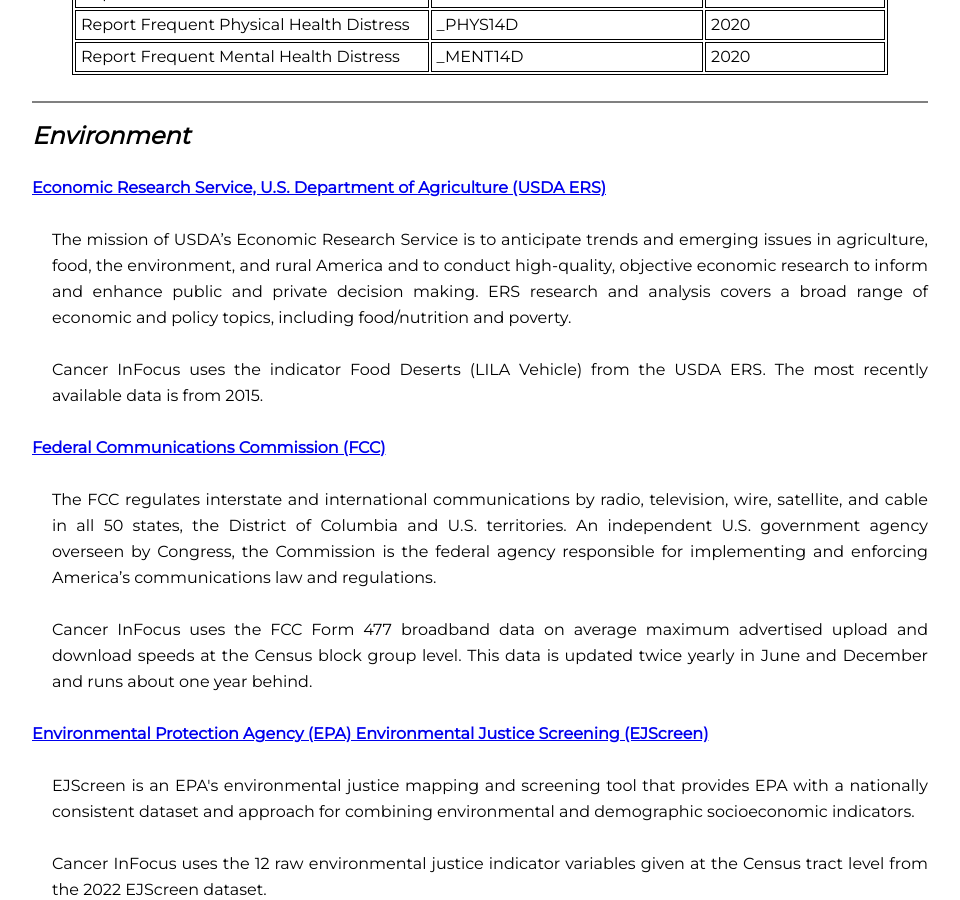
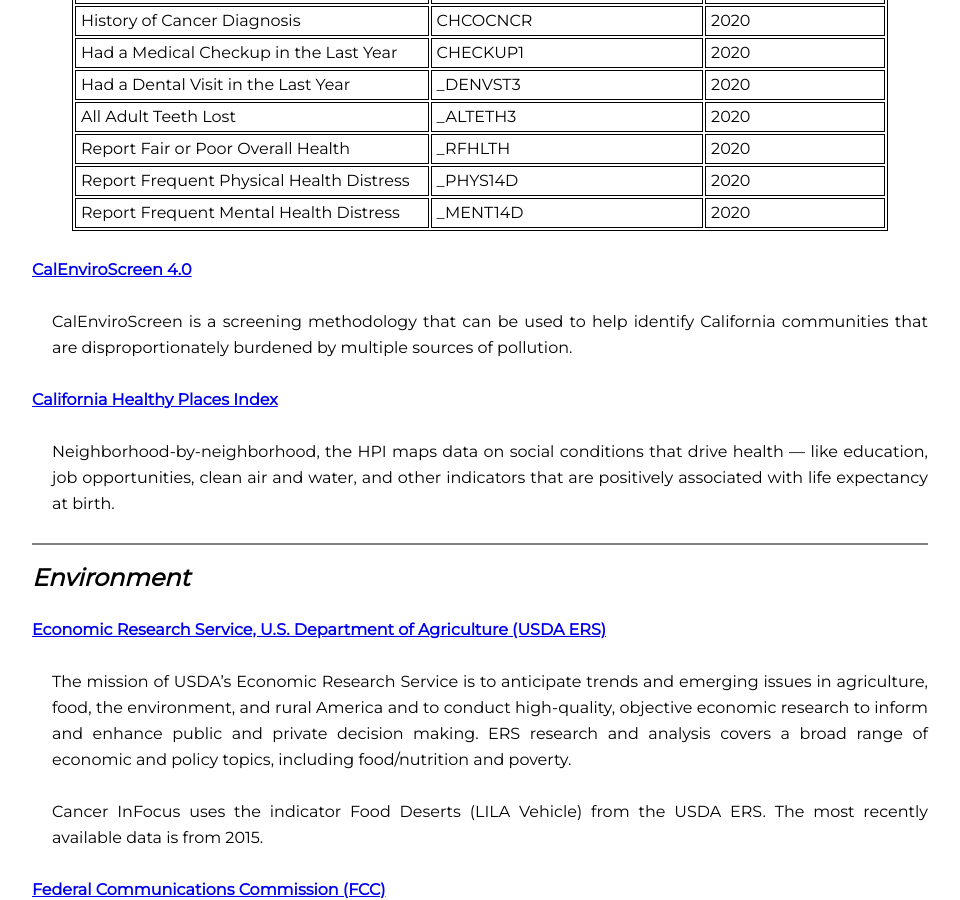
Before and after one commit to hdscalecollab/hdscalecollab.github.io, a Jekyll site: the page info/cancerInFocus_COH_dataSource.html, which Jekyll copies as it is, in a window 1280 px wide and 900 px high, scrolled down 4498 px. Shown: the whole window, without its empty margins (160-1120 px from the left). Built offline with Jekyll 4.4.1, drawn with Linux system fonts in a browser that asks for light colours; some of the changed text lies outside the part shown.

Commit message:
Added references to California Health Maps, CalEnviroScreen, and California Healthy Places Index

```diff
--- a/info/cancerInFocus_COH_dataSource.html
+++ b/info/cancerInFocus_COH_dataSource.html
@@ -51,7 +51,7 @@
 
     <h2><strong><em>Cancer Incidence and Mortality</em></strong></h2>
 
-    <h4><a href="https://statecancerprofiles.cancer.gov/index.html" target="_blank" rel="noreferrer noopener">State Cancer Profiles (SCP)</a></h4>
+    <h4><a href="https://statecancerprofiles.cancer.gov/index.html" target="_blank" rel="noreferrer noopener">State Cancer Profiles (SCP) County-level data</a></h4>
 
     <p>SCP is an interactive map engine produced in collaboration between the National Cancer Institute and Centers for Disease Control and Prevention. It was developed with the idea to provide a geographic profile of cancer burden in the United States and reveal geographic disparities in cancer incidence, mortality, risk factors for cancer, and cancer screening, across different population subgroups. The target audiences are health planners, policy makers, and cancer information providers who need quick and easy access to cancer related data and maps to inform and prioritize investments in cancer control.</p>
 
@@ -59,7 +59,11 @@
 
     <p>Cancer mortality data from SCP used in Cancer InFocus comes from the National Vital Statistics System public use data file. The most recently available mortality data are the 5-year age-adjusted mortality rates per 100,000 people for 2016-2020.</p>
 
-    <hr>
+    <h4><a href="https://www.californiahealthmaps.org/" target="_blank" rel="noreferrer noopener">California Health Maps Cancer Incidence Zone data</a></h4>
+
+	<p>California Health Maps is an interactive mapping tool of health data for geographies smaller than the county level in California. You can map cancer incidence for 12 of the most common invasive cancer sites and filter by sex and race/ethnicity.</p>
+
+	<hr>
 
     <h2><strong><em>Sociodemographics, Economics & Insurance, and Housing &amp; Transportation</em></strong></h2>
 
@@ -409,6 +413,14 @@
       </table>
     </figure>
 
+    <h4><a href="https://oehha.ca.gov/calenviroscreen/report/calenviroscreen-40" target="_blank" rel="noreferrer noopener">CalEnviroScreen 4.0</a></h4>
+
+	<p>CalEnviroScreen is a screening methodology that can be used to help identify California communities that are disproportionately burdened by multiple sources of pollution.</p>
+
+	<h4><a href="https://www.healthyplacesindex.org/" target="_blank" rel="noreferrer noopener">California Healthy Places Index</a></h4>
+
+	<p>Neighborhood-by-neighborhood, the HPI maps data on social conditions that drive health — like education, job opportunities, clean air and water, and other indicators that are positively associated with life expectancy at birth.</p>
+
     <hr>
 
     <h2><strong><em>Environment</em></strong></h2>
```
